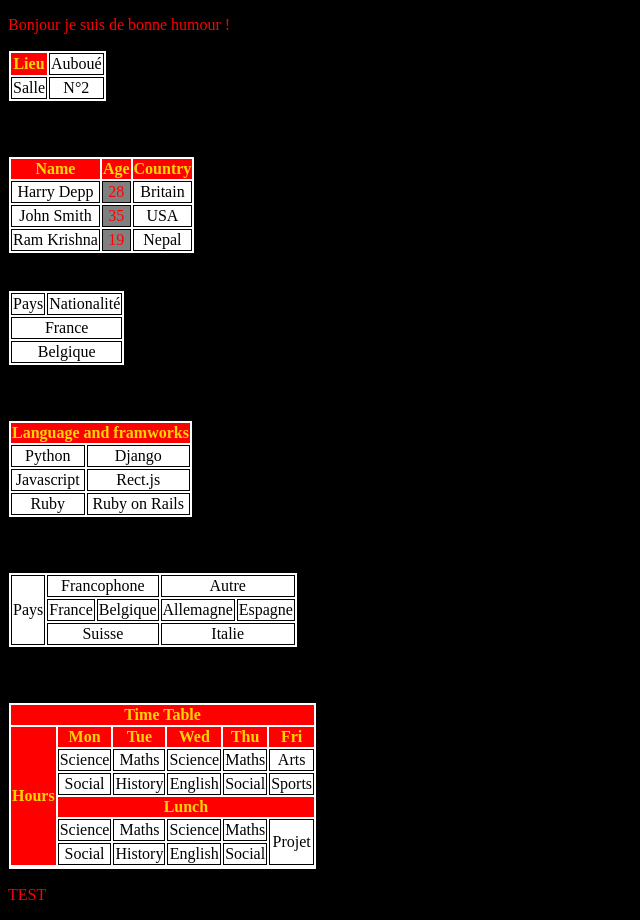
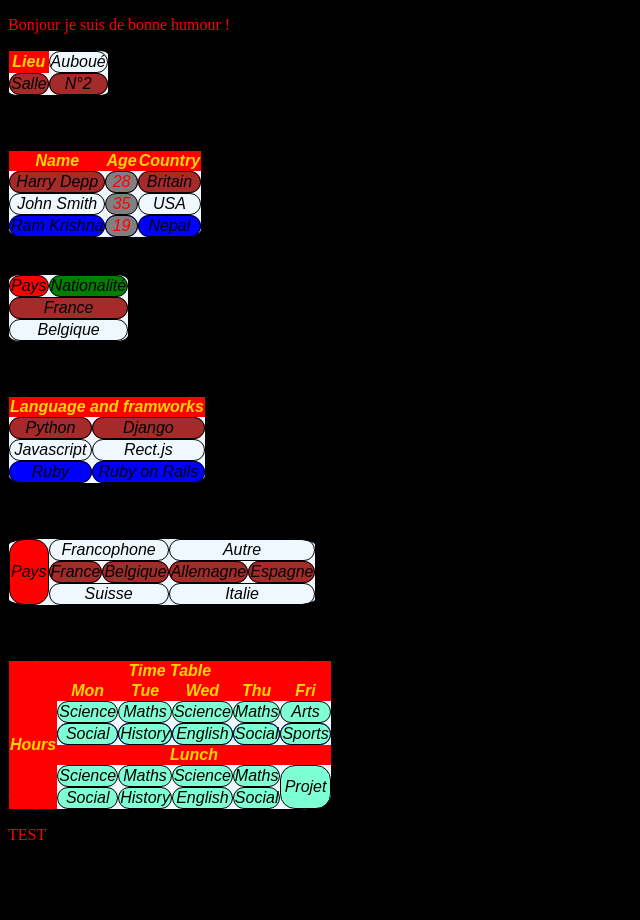
Before and after one commit to RatchetDrake/RatchetDrake.github.io, a PHP site: page / in a window 1280 px wide. Shown: the whole page, without its empty margins (0-640 px from the left). After the commit the page ends 840 px from the top, so only its background shows below. Run offline with PHP 8.4, Linux system fonts and the light colour scheme.

Commit message:
style.css

```diff
--- a/style.css
+++ b/style.css
@@ -2,7 +2,12 @@
  td,
  table {
      border: 1px solid black;
-     background-color: white;
+     font-family: fantasy;
+     font-style: oblique;
+     text-align: center;
+     border-radius: 15px;
+     border-spacing: 0px;
+
 
  }
 
@@ -17,10 +22,42 @@
      background-color: gray;
 
  }
- body{
-    background-color: black;
+
+ body {
+     background-color: black;
  }
- p{
-    color: red;
+
+ p {
+     color: red;
  }
- tr td {text-align: center;}
+
+ tr td {
+     text-align: center;
+ }
+
+ tr:nth-child(4) {
+     background-color: blue;
+ }
+
+ tr:nth-child(2) {
+     background-color: brown;
+ }
+
+ table {
+     background-color: aliceblue;
+     border-radius: 10%;
+ }
+
+ .bonjour td {
+     background-color: aquamarine;
+ }
+
+ .Pays {
+     background-color: red;
+ }
+
+ .Natio {
+     background-color: green;
+ }
+ #animal:hover{
+ cursor: pointer}
```
